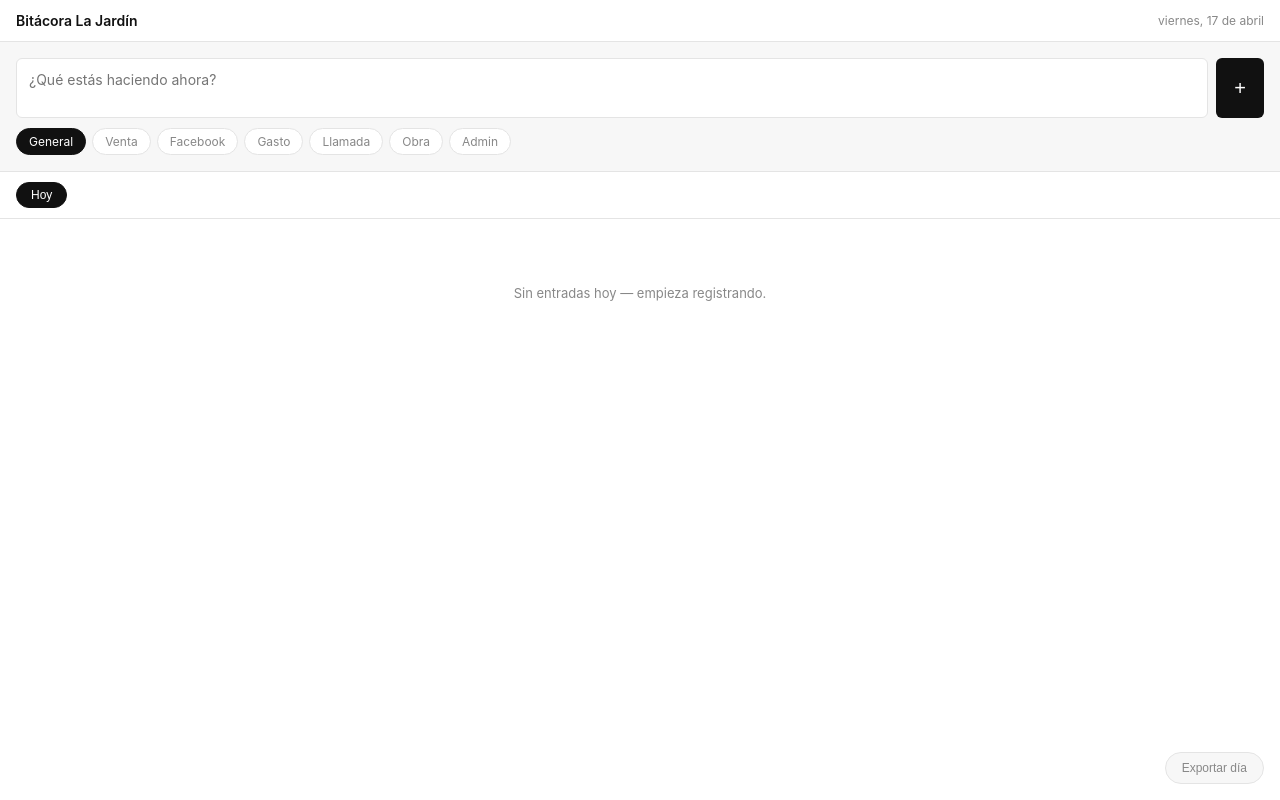
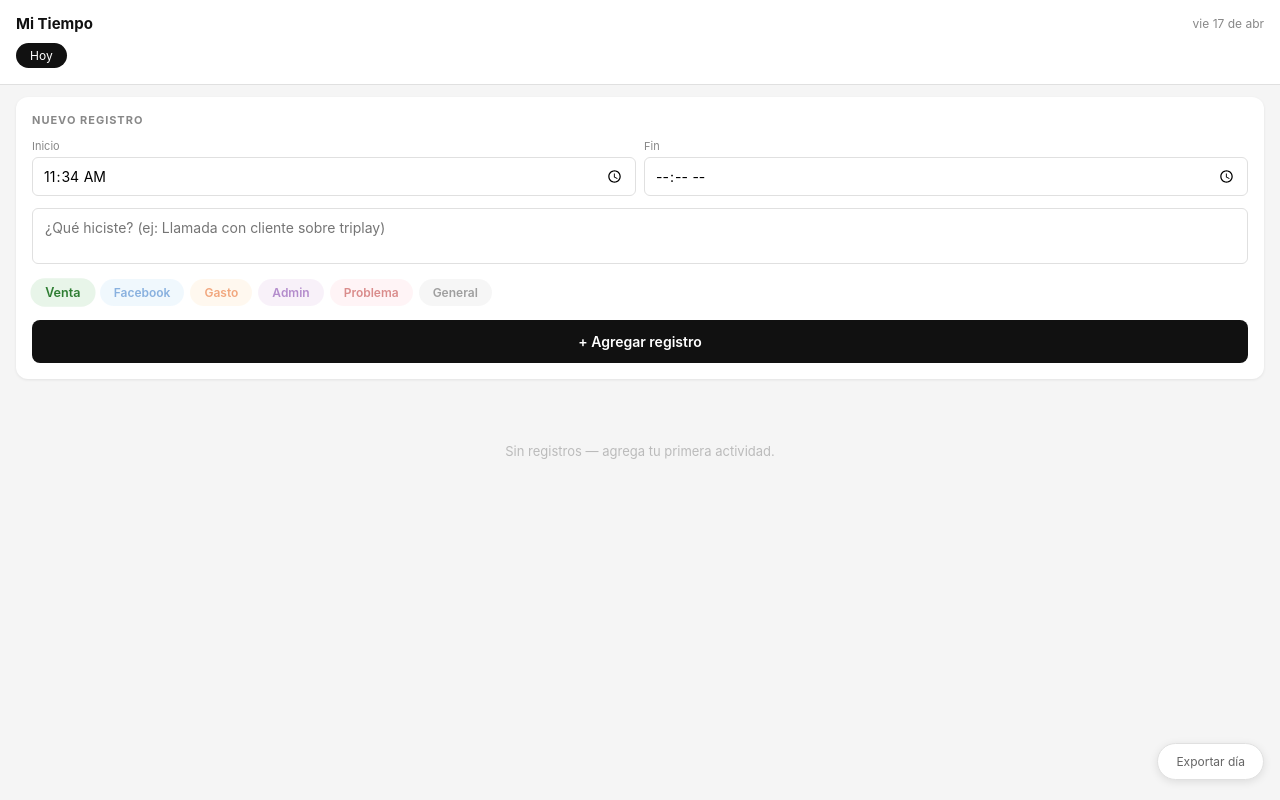
Before and after one commit to ochavez2-lab/madereria-la-jardin-digital, a plain HTML site: page bitacora.html in a window 1280 px wide. Drawn offline with Linux system fonts and the light colour scheme.

Commit message:
redesign: bitacora → time tracker con etiquetas de color, inicio/fin, duración

```diff
--- a/bitacora.html
+++ b/bitacora.html
@@ -3,79 +3,116 @@
 <head>
 <meta charset="UTF-8">
 <meta name="viewport" content="width=device-width,initial-scale=1.0,maximum-scale=1.0">
-<title>Bitácora — La Jardín</title>
+<title>Mi Tiempo — La Jardín</title>
 <style>
 *{box-sizing:border-box;margin:0;padding:0;-webkit-tap-highlight-color:transparent}
-:root{--bg:#fff;--surface:#f7f7f7;--border:#e4e4e4;--text:#111;--muted:#888;--accent:#111;--green:#1e6b1e;--red:#b52a2a}
-body{font-family:-apple-system,BlinkMacSystemFont,'Segoe UI',sans-serif;background:var(--bg);color:var(--text);font-size:14px}
-header{position:sticky;top:0;background:var(--bg);border-bottom:1px solid var(--border);padding:12px 16px;display:flex;align-items:center;justify-content:space-between;z-index:10}
-header h1{font-size:14px;font-weight:600}
-.fecha-hoy{font-size:12px;color:var(--muted)}
-.input-area{padding:16px;border-bottom:1px solid var(--border);background:var(--surface)}
-.input-row{display:flex;gap:8px;align-items:flex-end}
-textarea{flex:1;border:1px solid var(--border);border-radius:6px;padding:10px 12px;font-size:14px;font-family:inherit;resize:none;height:60px;background:var(--bg);color:var(--text);outline:none;line-height:1.5}
-textarea:focus{border-color:var(--accent)}
-.btn-log{background:var(--accent);color:#fff;border:none;border-radius:6px;padding:0 18px;height:60px;font-size:20px;cursor:pointer;flex-shrink:0;touch-action:manipulation}
-.cats{display:flex;gap:6px;flex-wrap:wrap;margin-top:10px}
-.cat{border:1px solid var(--border);border-radius:20px;padding:5px 12px;font-size:12px;color:var(--muted);cursor:pointer;background:var(--bg);touch-action:manipulation;transition:all .12s}
-.cat.active{background:var(--accent);color:#fff;border-color:var(--accent)}
-.filter-bar{display:flex;gap:6px;padding:10px 16px;overflow-x:auto;border-bottom:1px solid var(--border);scrollbar-width:none}
-.filter-bar::-webkit-scrollbar{display:none}
-.day-btn{border:1px solid var(--border);border-radius:20px;padding:5px 14px;font-size:12px;white-space:nowrap;cursor:pointer;background:var(--bg);color:var(--muted);touch-action:manipulation}
-.day-btn.active{background:var(--accent);color:#fff;border-color:var(--accent)}
-.entries{padding:12px 16px;display:flex;flex-direction:column;gap:8px;padding-bottom:80px}
-.entry{background:var(--surface);border-radius:8px;padding:12px;display:flex;gap:10px;align-items:flex-start}
-.entry-time{font-size:11px;font-weight:600;color:var(--muted);white-space:nowrap;padding-top:2px;min-width:44px}
-.entry-body{flex:1}
-.entry-cat{font-size:10px;font-weight:700;letter-spacing:1px;text-transform:uppercase;color:var(--muted);margin-bottom:4px}
-.entry-text{font-size:14px;line-height:1.5;color:var(--text)}
-.del{background:none;border:none;color:var(--border);font-size:18px;cursor:pointer;padding:0;line-height:1;transition:color .12s;touch-action:manipulation}
-.del:hover{color:var(--red)}
-.empty{text-align:center;padding:48px 24px;color:var(--muted);font-size:13px}
-.export-btn{position:fixed;bottom:16px;right:16px;background:var(--surface);border:1px solid var(--border);border-radius:20px;padding:8px 16px;font-size:12px;color:var(--muted);cursor:pointer;z-index:10;touch-action:manipulation}
-.day-summary{font-size:11px;color:var(--muted);padding:6px 16px 0;text-align:right}
+body{font-family:-apple-system,BlinkMacSystemFont,'Segoe UI',sans-serif;background:#f5f5f5;color:#111;font-size:14px;min-height:100dvh}
+:root{--verde:#2e7d32;--verde-bg:#e8f5e9;--azul:#1565c0;--azul-bg:#e3f2fd;--naranja:#e65100;--naranja-bg:#fff3e0;--morado:#6a1b9a;--morado-bg:#f3e5f5;--rojo:#b71c1c;--rojo-bg:#ffebee;--gris:#424242}
+header{background:#fff;border-bottom:1px solid #e0e0e0;padding:14px 16px;position:sticky;top:0;z-index:20}
+.header-top{display:flex;justify-content:space-between;align-items:center;margin-bottom:10px}
+header h1{font-size:15px;font-weight:700}
+.fecha{font-size:12px;color:#888}
+.day-tabs{display:flex;gap:6px;overflow-x:auto;scrollbar-width:none;padding-bottom:2px}
+.day-tabs::-webkit-scrollbar{display:none}
+.day-tab{border:none;border-radius:20px;padding:5px 14px;font-size:12px;white-space:nowrap;cursor:pointer;background:#f0f0f0;color:#666;touch-action:manipulation;font-family:inherit;transition:all .15s}
+.day-tab.active{background:#111;color:#fff}
+.form-card{margin:12px 16px;background:#fff;border-radius:12px;padding:16px;box-shadow:0 1px 3px rgba(0,0,0,.08)}
+.form-card h2{font-size:11px;font-weight:700;text-transform:uppercase;letter-spacing:1px;color:#888;margin-bottom:12px}
+.time-row{display:flex;gap:8px;margin-bottom:12px}
+.time-input{flex:1;display:flex;flex-direction:column;gap:4px}
+.time-input label{font-size:11px;color:#888}
+.time-input input{border:1px solid #e0e0e0;border-radius:6px;padding:8px 10px;font-size:14px;font-family:inherit;outline:none;width:100%}
+.time-input input:focus{border-color:#111}
+.desc-input{width:100%;border:1px solid #e0e0e0;border-radius:6px;padding:10px 12px;font-size:14px;font-family:inherit;resize:none;height:56px;outline:none;margin-bottom:12px}
+.desc-input:focus{border-color:#111}
+.etiquetas{display:flex;gap:6px;flex-wrap:wrap;margin-bottom:14px}
+.etq{border:none;border-radius:20px;padding:6px 14px;font-size:12px;font-weight:600;cursor:pointer;touch-action:manipulation;font-family:inherit;transition:all .15s;opacity:.5}
+.etq.active{opacity:1;transform:scale(1.05)}
+.etq.venta{background:var(--verde-bg);color:var(--verde)}
+.etq.facebook{background:var(--azul-bg);color:var(--azul)}
+.etq.gasto{background:var(--naranja-bg);color:var(--naranja)}
+.etq.admin{background:var(--morado-bg);color:var(--morado)}
+.etq.problema{background:var(--rojo-bg);color:var(--rojo)}
+.etq.general{background:#eee;color:var(--gris)}
+.btn-add{width:100%;background:#111;color:#fff;border:none;border-radius:8px;padding:13px;font-size:14px;font-weight:600;cursor:pointer;touch-action:manipulation;font-family:inherit}
+.resumen{margin:0 16px 12px;display:flex;gap:8px;flex-wrap:wrap}
+.res-chip{border-radius:20px;padding:5px 12px;font-size:12px;font-weight:600;display:flex;align-items:center;gap:5px}
+.res-chip span{font-weight:400;opacity:.8}
+.res-chip.venta{background:var(--verde-bg);color:var(--verde)}
+.res-chip.facebook{background:var(--azul-bg);color:var(--azul)}
+.res-chip.gasto{background:var(--naranja-bg);color:var(--naranja)}
+.res-chip.admin{background:var(--morado-bg);color:var(--morado)}
+.res-chip.problema{background:var(--rojo-bg);color:var(--rojo)}
+.res-chip.general{background:#eee;color:var(--gris)}
+.timeline{padding:0 16px 80px;display:flex;flex-direction:column;gap:8px}
+.entry{background:#fff;border-radius:10px;padding:12px 14px;display:flex;gap:12px;align-items:flex-start;box-shadow:0 1px 2px rgba(0,0,0,.06)}
+.entry-bar{width:4px;border-radius:2px;align-self:stretch;min-height:40px;flex-shrink:0}
+.entry-bar.venta{background:var(--verde)}
+.entry-bar.facebook{background:var(--azul)}
+.entry-bar.gasto{background:var(--naranja)}
+.entry-bar.admin{background:var(--morado)}
+.entry-bar.problema{background:var(--rojo)}
+.entry-bar.general{background:#bdbdbd}
+.entry-main{flex:1}
+.entry-header{display:flex;justify-content:space-between;align-items:center;margin-bottom:4px}
+.entry-tag{font-size:10px;font-weight:700;text-transform:uppercase;letter-spacing:.8px}
+.entry-tag.venta{color:var(--verde)}
+.entry-tag.facebook{color:var(--azul)}
+.entry-tag.gasto{color:var(--naranja)}
+.entry-tag.admin{color:var(--morado)}
+.entry-tag.problema{color:var(--rojo)}
+.entry-tag.general{color:#999}
+.entry-time{font-size:11px;color:#aaa}
+.entry-text{font-size:14px;line-height:1.5;color:#222}
+.entry-dur{font-size:11px;color:#bbb;margin-top:4px}
+.del{background:none;border:none;color:#ddd;font-size:20px;cursor:pointer;touch-action:manipulation;padding:0 0 0 8px;line-height:1;transition:color .12s}
+.del:hover,.del:active{color:#b71c1c}
+.empty{text-align:center;padding:40px 24px;color:#bbb;font-size:13px}
+.fab{position:fixed;bottom:20px;right:16px;background:#fff;border:1px solid #e0e0e0;border-radius:20px;padding:10px 18px;font-size:12px;color:#666;cursor:pointer;z-index:10;box-shadow:0 2px 8px rgba(0,0,0,.1);touch-action:manipulation;font-family:inherit}
 </style>
 </head>
 <body>
 <header>
-  <h1>Bitácora La Jardín</h1>
-  <span class="fecha-hoy" id="fecha-hoy"></span>
+  <div class="header-top"><h1>Mi Tiempo</h1><span class="fecha" id="fecha-hoy"></span></div>
+  <div class="day-tabs" id="day-tabs"></div>
 </header>
-<div class="input-area">
-  <div class="input-row">
-    <textarea id="txt" placeholder="¿Qué estás haciendo ahora?"></textarea>
-    <button class="btn-log" onclick="logear()">+</button>
+<div class="form-card">
+  <h2>Nuevo registro</h2>
+  <div class="time-row">
+    <div class="time-input"><label>Inicio</label><input type="time" id="t-inicio"></div>
+    <div class="time-input"><label>Fin</label><input type="time" id="t-fin"></div>
   </div>
-  <div class="cats" id="cats">
-    <div class="cat active" data-cat="general">General</div>
-    <div class="cat" data-cat="venta">Venta</div>
-    <div class="cat" data-cat="facebook">Facebook</div>
-    <div class="cat" data-cat="gasto">Gasto</div>
-    <div class="cat" data-cat="llamada">Llamada</div>
-    <div class="cat" data-cat="obra">Obra</div>
-    <div class="cat" data-cat="admin">Admin</div>
+  <textarea class="desc-input" id="txt" placeholder="¿Qué hiciste? (ej: Llamada con cliente sobre triplay)"></textarea>
+  <div class="etiquetas">
+    <button class="etq venta active" data-etq="venta">Venta</button>
+    <button class="etq facebook" data-etq="facebook">Facebook</button>
+    <button class="etq gasto" data-etq="gasto">Gasto</button>
+    <button class="etq admin" data-etq="admin">Admin</button>
+    <button class="etq problema" data-etq="problema">Problema</button>
+    <button class="etq general" data-etq="general">General</button>
   </div>
+  <button class="btn-add" onclick="agregar()">+ Agregar registro</button>
 </div>
-<div class="filter-bar" id="filter-bar"></div>
-<div class="day-summary" id="day-summary"></div>
-<div class="entries" id="entries"></div>
-<button class="export-btn" onclick="exportar()">Exportar día</button>
+<div class="resumen" id="resumen"></div>
+<div class="timeline" id="timeline"></div>
+<button class="fab" onclick="exportar()">Exportar día</button>
 <script>
-const DB={get:()=>JSON.parse(localStorage.getItem('bitacora')||'[]'),set:v=>localStorage.setItem('bitacora',JSON.stringify(v))};
-let catActiva='general',diaActivo=hoy();
+const DB={get:()=>JSON.parse(localStorage.getItem('tiempo_jardin')||'[]'),set:v=>localStorage.setItem('tiempo_jardin',JSON.stringify(v))};
+let etqActiva='venta',diaActivo=hoy();
 function hoy(){return new Date().toISOString().split('T')[0]}
-function fmtFecha(d){const[y,m,dd]=d.split('-');const dias=['Dom','Lun','Mar','Mié','Jue','Vie','Sáb'];const fecha=new Date(y,m-1,dd);return `${dias[fecha.getDay()]} ${dd}/${m}`}
-function fmtHora(ts){const d=new Date(ts);return d.toLocaleTimeString('es-MX',{hour:'2-digit',minute:'2-digit'})}
-document.getElementById('fecha-hoy').textContent=new Date().toLocaleDateString('es-MX',{weekday:'long',day:'numeric',month:'long'});
-document.getElementById('cats').addEventListener('click',e=>{const cat=e.target.closest('.cat');if(!cat)return;document.querySelectorAll('.cat').forEach(c=>c.classList.remove('active'));cat.classList.add('active');catActiva=cat.dataset.cat;});
-function logear(){const txt=document.getElementById('txt').value.trim();if(!txt)return;const entries=DB.get();entries.unshift({id:Date.now(),ts:Date.now(),date:hoy(),cat:catActiva,txt});DB.set(entries);document.getElementById('txt').value='';renderDias();renderEntradas();}
-document.getElementById('txt').addEventListener('keydown',e=>{if(e.key==='Enter'&&!e.shiftKey){e.preventDefault();logear();}});
-function renderDias(){const entries=DB.get();const dias=[...new Set(entries.map(e=>e.date))].sort((a,b)=>b.localeCompare(a));if(!dias.includes(hoy()))dias.unshift(hoy());const bar=document.getElementById('filter-bar');bar.innerHTML=dias.slice(0,14).map(d=>`<button class="day-btn ${d===diaActivo?'active':''}" onclick="cambiarDia('${d}')">${d===hoy()?'Hoy':fmtFecha(d)}</button>`).join('');}
-function cambiarDia(d){diaActivo=d;renderDias();renderEntradas();}
-function renderEntradas(){const todas=DB.get().filter(e=>e.date===diaActivo);const cont=document.getElementById('entries');const summ=document.getElementById('day-summary');summ.textContent=todas.length?`${todas.length} entradas hoy`:'';if(!todas.length){cont.innerHTML=`<div class="empty">Sin entradas${diaActivo===hoy()?' hoy — empieza registrando':' este día'}.</div>`;return;}cont.innerHTML=todas.map(e=>`<div class="entry" id="e${e.id}"><div class="entry-time">${fmtHora(e.ts)}</div><div class="entry-body"><div class="entry-cat">${e.cat}</div><div class="entry-text">${e.txt.replace(/\n/g,'<br>')}</div></div><button class="del" onclick="borrar(${e.id})">×</button></div>`).join('');}
-window.borrar=id=>{DB.set(DB.get().filter(e=>e.id!==id));renderEntradas();renderDias();};
-function exportar(){const entries=DB.get().filter(e=>e.date===diaActivo);if(entries.length===0){alert('Sin entradas para exportar.');return;}const txt=`BITÁCORA — ${diaActivo}\n${'─'.repeat(40)}\n`+entries.map(e=>`[${fmtHora(e.ts)}] [${e.cat.toUpperCase()}] ${e.txt}`).join('\n');const a=document.createElement('a');a.href='data:text/plain;charset=utf-8,'+encodeURIComponent(txt);a.download=`bitacora-${diaActivo}.txt`;a.click();}
-renderDias();renderEntradas();
+function horaActual(){const n=new Date();return `${String(n.getHours()).padStart(2,'0')}:${String(n.getMinutes()).padStart(2,'0')}`}
+function fmtFecha(d){const[y,m,dd]=d.split('-');const nom=['Dom','Lun','Mar','Mié','Jue','Vie','Sáb'];return `${nom[new Date(y,m-1,dd).getDay()]} ${dd}/${m}`}
+function duracion(ini,fin){if(!ini||!fin)return '';const[h1,m1]=ini.split(':').map(Number);const[h2,m2]=fin.split(':').map(Number);const mins=(h2*60+m2)-(h1*60+m1);if(mins<=0)return '';if(mins<60)return mins+' min';return Math.floor(mins/60)+'h '+(mins%60>0?mins%60+'min':'').trim()}
+document.getElementById('t-inicio').value=horaActual();
+document.getElementById('fecha-hoy').textContent=new Date().toLocaleDateString('es-MX',{weekday:'short',day:'numeric',month:'short'});
+document.querySelector('.etiquetas').addEventListener('click',e=>{const btn=e.target.closest('.etq');if(!btn)return;document.querySelectorAll('.etq').forEach(b=>b.classList.remove('active'));btn.classList.add('active');etqActiva=btn.dataset.etq;});
+function agregar(){const txt=document.getElementById('txt').value.trim();const ini=document.getElementById('t-inicio').value;const fin=document.getElementById('t-fin').value;if(!txt){document.getElementById('txt').focus();return;}const items=DB.get();items.unshift({id:Date.now(),date:hoy(),ini,fin,etq:etqActiva,txt});DB.set(items);document.getElementById('txt').value='';document.getElementById('t-inicio').value=fin||horaActual();document.getElementById('t-fin').value='';renderDias();renderTimeline();}
+function renderDias(){const items=DB.get();const dias=[...new Set(items.map(e=>e.date))].sort((a,b)=>b.localeCompare(a));if(!dias.includes(hoy()))dias.unshift(hoy());document.getElementById('day-tabs').innerHTML=dias.slice(0,14).map(d=>`<button class="day-tab ${d===diaActivo?'active':''}" onclick="cambiarDia('${d}')">${d===hoy()?'Hoy':fmtFecha(d)}</button>`).join('');}
+function cambiarDia(d){diaActivo=d;renderDias();renderTimeline();}
+function renderTimeline(){const items=DB.get().filter(e=>e.date===diaActivo).sort((a,b)=>(a.ini||'').localeCompare(b.ini||'')||b.id-a.id);const contar={};items.forEach(e=>{contar[e.etq]=(contar[e.etq]||0)+1;});document.getElementById('resumen').innerHTML=Object.entries(contar).map(([etq,n])=>`<div class="res-chip ${etq}">${etq} <span>${n}</span></div>`).join('');const tl=document.getElementById('timeline');if(!items.length){tl.innerHTML='<div class="empty">Sin registros — agrega tu primera actividad.</div>';return;}tl.innerHTML=items.map(e=>`<div class="entry"><div class="entry-bar ${e.etq}"></div><div class="entry-main"><div class="entry-header"><span class="entry-tag ${e.etq}">${e.etq}</span><span class="entry-time">${e.ini||''}${e.fin?' → '+e.fin:''}</span></div><div class="entry-text">${e.txt.replace(/\n/g,'<br>')}</div>${duracion(e.ini,e.fin)?`<div class="entry-dur">${duracion(e.ini,e.fin)}</div>`:''}</div><button class="del" onclick="borrar(${e.id})">×</button></div>`).join('');}
+window.borrar=id=>{DB.set(DB.get().filter(e=>e.id!==id));renderDias();renderTimeline();};
+function exportar(){const items=DB.get().filter(e=>e.date===diaActivo).sort((a,b)=>(a.ini||'').localeCompare(b.ini||''));if(!items.length){alert('Sin registros.');return;}const txt='MI TIEMPO — '+diaActivo+'\n'+'─'.repeat(45)+'\n'+items.map(e=>`[${e.ini||'--:--'}${e.fin?' - '+e.fin:''}] [${e.etq.toUpperCase()}] ${e.txt}${duracion(e.ini,e.fin)?' ('+duracion(e.ini,e.fin)+')':''}`).join('\n');const a=document.createElement('a');a.href='data:text/plain;charset=utf-8,'+encodeURIComponent(txt);a.download='tiempo-'+diaActivo+'.txt';a.click();}
+renderDias();renderTimeline();
 </script>
 </body>
 </html>
```
